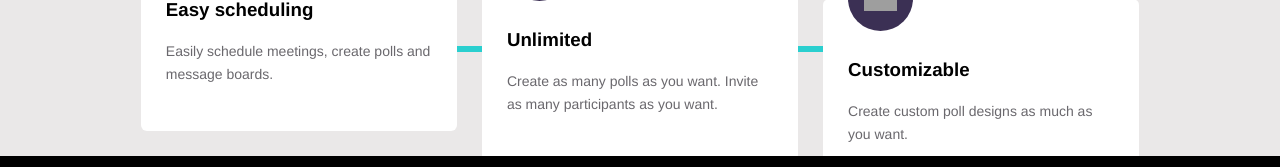
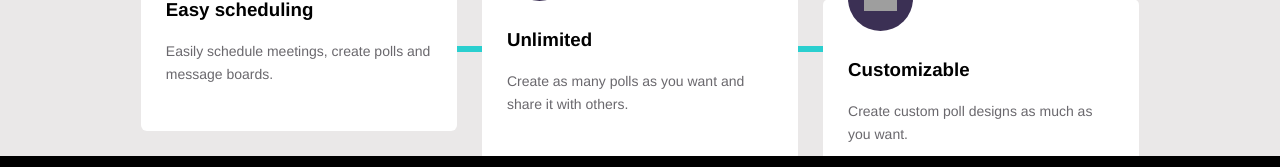
Before and after one commit to AlhaN-K/Poll-Front-End, a React (Create React App) app: page / in a window 1280 px wide. Shown: the part 1015-1182 px from the top of the page. Built offline with nearby package versions, Linux system fonts and the light colour scheme; grey boxes are pictures that could not be loaded.

Commit message:
added authentication to "create poll" button

```diff
--- a/src/components/HomePage/HomePage.js
+++ b/src/components/HomePage/HomePage.js
@@ -1,9 +1,9 @@
 import "./HomePage.css";
 import poll from "../../imgs/poll.svg";
-import { useNavigate } from "react-router-dom";
+import { Link } from "react-router-dom";
 
 const Home = () => {
-  const navigate = useNavigate();
+  const token = localStorage.getItem("token");
   return (
     <>
       <main className="main">
@@ -16,8 +16,18 @@ const Home = () => {
               works best for your event.
             </p>
 
-            <div className="btn btn-lg" onClick={() => navigate("createPoll")}>
-              Create Poll
+            <div className="btn btn-lg">
+              {token ? (
+                <Link to={"/createpoll"} style={{ color: "white" }}>
+                  {" "}
+                  Create Poll
+                </Link>
+              ) : (
+                <Link to={"/signin"} style={{ color: "white" }}>
+                  {" "}
+                  Create Poll
+                </Link>
+              )}
             </div>
           </div>
           <div className="landing-image">
@@ -58,8 +68,7 @@ const Home = () => {
                   <div className="feature-details">
                     <h3>Unlimited</h3>
                     <p>
-                      Create as many polls as you want. Invite as many
-                      participants as you want.
+                      Create as many polls as you want and share it with others.
                     </p>
                   </div>
                 </div>
```
